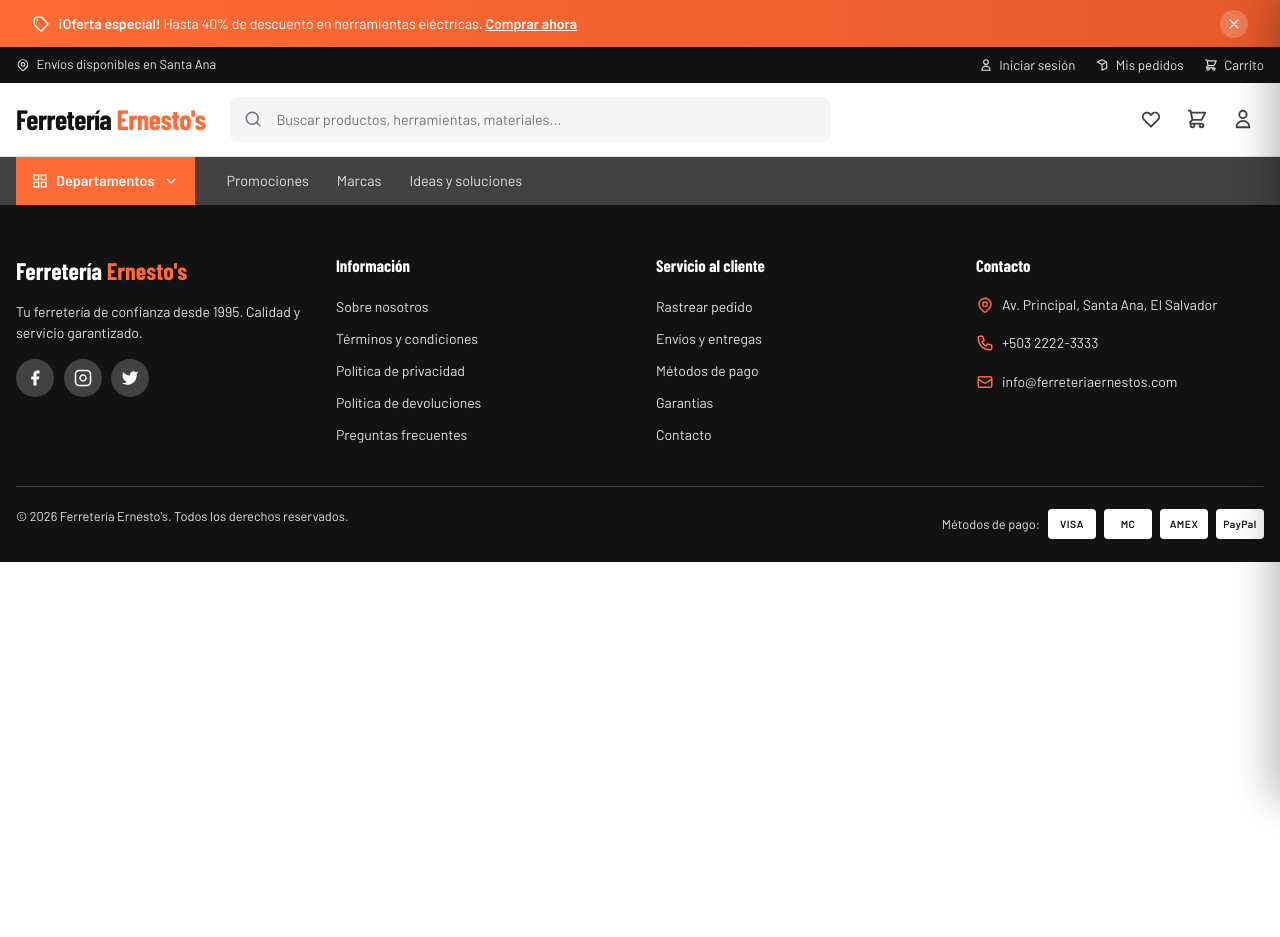
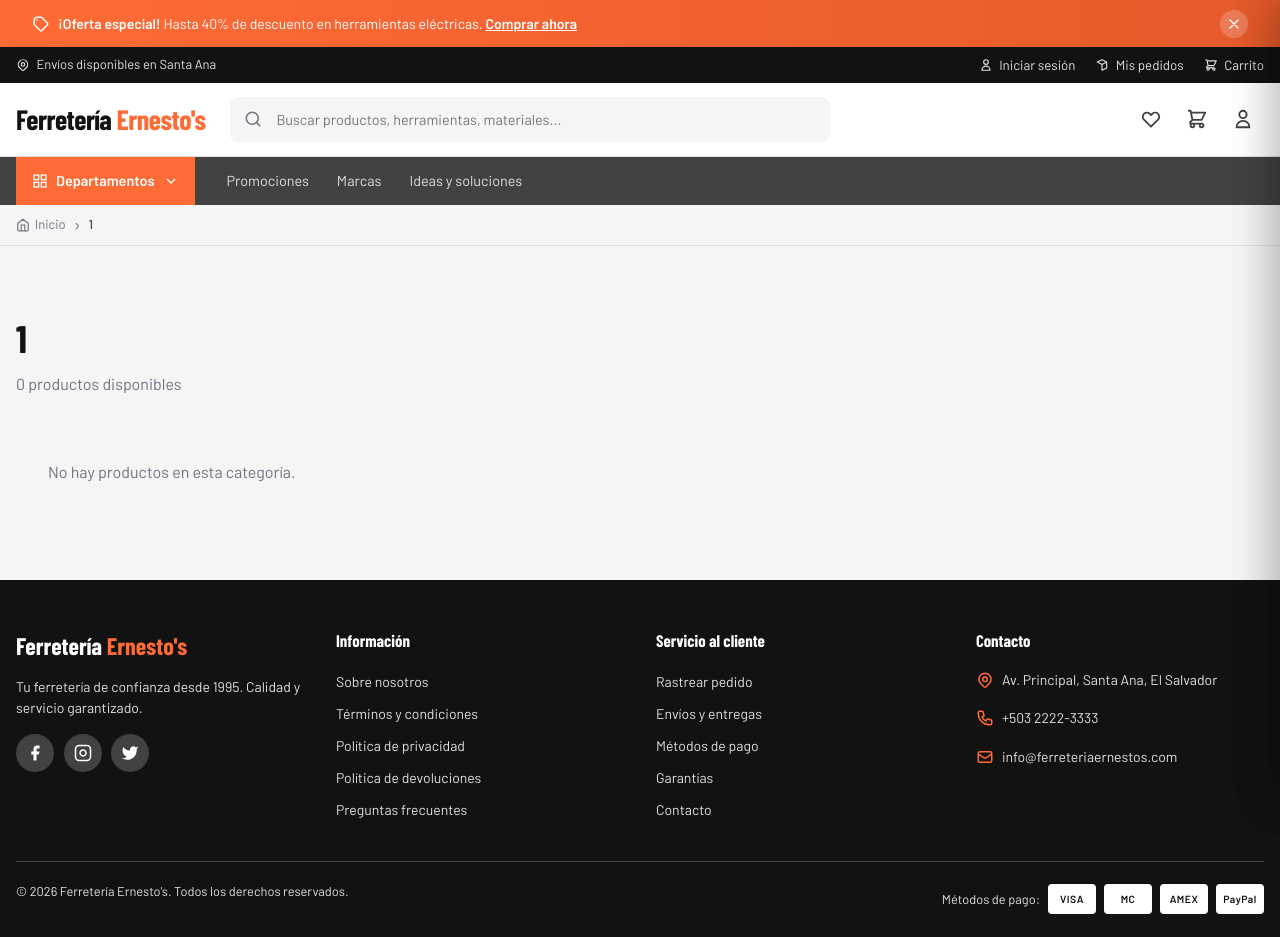
Before and after one commit to ferreteriaernestos-team/ferreteria-react, a React (Vite) app in the folder ferreteria-react/: page /categoria/1 in a window 1280 px wide. Before the commit the page ends 800 px from the top, so only its background shows below. Built offline with nearby package versions, Linux system fonts and the light colour scheme.

Commit message:
Se agrego pagina de categoria individual

```diff
--- a/ferreteria-react/src/App.jsx
+++ b/ferreteria-react/src/App.jsx
@@ -7,6 +7,7 @@
 import PromocionesPage from './pages/PromocionesPage'
 import MarcasPage from './pages/MarcasPage'
 import IdeasPage from './pages/IdeasPage'
+import CategoriaPage from './pages/CategoriaPage'
 import CartSidebar from './components/ui/CartSidebar'
 import WishlistSidebar from './components/ui/WishlistSidebar'
 import AuthModal from './components/ui/AuthModal'
@@ -26,6 +27,7 @@
         <Route path="/promociones" element={<PromocionesPage />} />
         <Route path="/marcas" element={<MarcasPage />} />
         <Route path="/ideas" element={<IdeasPage />} />
+        <Route path="/categoria/:nombre" element={<CategoriaPage />} />
       </Routes>
       <Footer />
       <CartSidebar />
--- a/ferreteria-react/src/context/CartContext.jsx
+++ b/ferreteria-react/src/context/CartContext.jsx
@@ -46,15 +46,14 @@
 
   // Wishlist
   function toggleWishlist(product) {
-    setWishlist(prev => {
-      const exists = prev.find(i => i.id === product.id)
-      if (exists) {
-        showToast(`${product.name} eliminado de favoritos`)
-        return prev.filter(i => i.id !== product.id)
-      }
+    const exists = wishlist.find(i => i.id === product.id)
+    if (exists) {
+      setWishlist(prev => prev.filter(i => i.id !== product.id))
+      showToast(`${product.name} eliminado de favoritos`)
+    } else {
+      setWishlist(prev => [...prev, product])
       showToast(`${product.name} agregado a favoritos ❤️`)
-      return [...prev, product]
-    })
+    }
   }
 
   function isInWishlist(id) {
--- /dev/null
+++ b/ferreteria-react/src/pages/CategoriaPage.jsx
@@ -0,0 +1,36 @@
+import { useParams } from 'react-router-dom'
+import ProductCard from '../components/ui/ProductCard'
+import Breadcrumb from '../components/ui/Breadcrumb'
+import { PRODUCTS } from '../data/products'
+
+function CategoriaPage() {
+  const { nombre } = useParams()
+  const productos = PRODUCTS.filter(p => p.categoria.toLowerCase() === nombre.toLowerCase())
+
+  return (
+    <main>
+      <Breadcrumb current={nombre} />
+      <section className="section section--gray">
+        <div className="container">
+          <div className="section__header">
+            <h2 className="section__title">{nombre}</h2>
+            <p className="section__subtitle">{productos.length} productos disponibles</p>
+          </div>
+          <div className="products-grid">
+            {productos.length === 0 ? (
+              <p style={{color:'var(--subtle)', gridColumn:'1/-1', padding:'2rem'}}>
+                No hay productos en esta categoría.
+              </p>
+            ) : (
+              productos.map(product => (
+                <ProductCard key={product.id} product={product} />
+              ))
+            )}
+          </div>
+        </div>
+      </section>
+    </main>
+  )
+}
+
+export default CategoriaPage
--- a/ferreteria-react/src/pages/HomePage.jsx
+++ b/ferreteria-react/src/pages/HomePage.jsx
@@ -1,4 +1,5 @@
 import { useState } from 'react'
+import { useNavigate } from 'react-router-dom'
 import Hero from '../components/ui/Hero'
 import ProductCard from '../components/ui/ProductCard'
 import Breadcrumb from '../components/ui/Breadcrumb'
@@ -8,6 +9,7 @@
 
 function HomePage() {
   const [filteredProducts, setFilteredProducts] = useState(PRODUCTS)
+  const navigate = useNavigate()
 
   function handleFilter({ selectedCats, selectedBrands, maxPrice, onlyStock }) {
     const result = PRODUCTS.filter(p => {
@@ -34,7 +36,12 @@
           </div>
           <div className="categories-grid">
             {CATEGORIES.map((cat, i) => (
-              <div key={i} className="category-card">
+              <div
+                key={i}
+                className="category-card"
+                style={{cursor:'pointer'}}
+                onClick={() => navigate(`/categoria/${cat.name}`)}
+              >
                 <img src={cat.img} alt={cat.name} loading="lazy" />
                 <div className="category-card__overlay"></div>
                 <div className="category-card__label">
```
